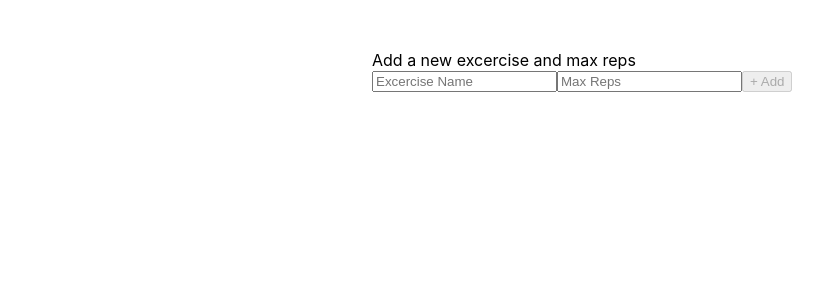
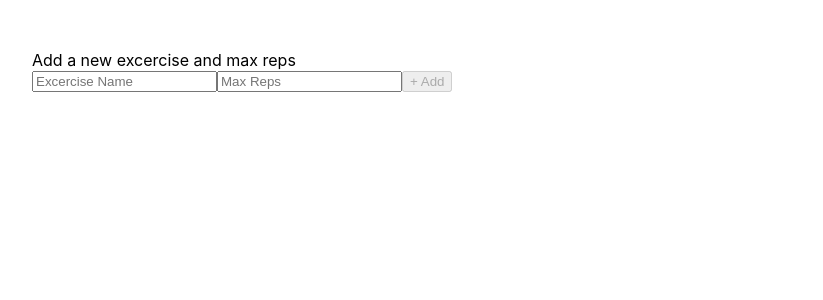
Before and after one commit to LazySamir/grease-the-groove, a React (Create React App) app: page / in a window 1280 px wide. Shown: the top 300 px of the page, without its empty margins (18-841 px from the left). Built offline with nearby package versions, Linux system fonts and the light colour scheme.

Commit message:
refactor: changed style from inline to stylesheet

```diff
--- a/src/App.css
+++ b/src/App.css
@@ -1,32 +1,6 @@
-.App {
-  text-align: center;
+.App-entry {
+  padding: 50px;
+  textAlign: "left";
+  maxWidth: 500px;
+  margin: "auto"
 }
-
-.App-logo {
-  animation: App-logo-spin infinite 20s linear;
-  height: 40vmin;
-}
-
-.App-header {
-  background-color: #282c34;
-  min-height: 100vh;
-  display: flex;
-  flex-direction: column;
-  align-items: center;
-  justify-content: center;
-  font-size: calc(10px + 2vmin);
-  color: white;
-}
-
-.App-link {
-  color: #61dafb;
-}
-
-@keyframes App-logo-spin {
-  from {
-    transform: rotate(0deg);
-  }
-  to {
-    transform: rotate(360deg);
-  }
-}
--- a/src/App.js
+++ b/src/App.js
@@ -109,14 +109,7 @@
   render() {
     return (
       <div className="App">
-        <div
-          style={{
-            padding: 50,
-            textAlign: "left",
-            maxWidth: 500,
-            margin: "auto"
-          }}
-        >
+        <div className="App-entry">
           Add a new excercise and max reps
           <br />
 
```
Also changed, not shown: src/logo.svg (deleted).
